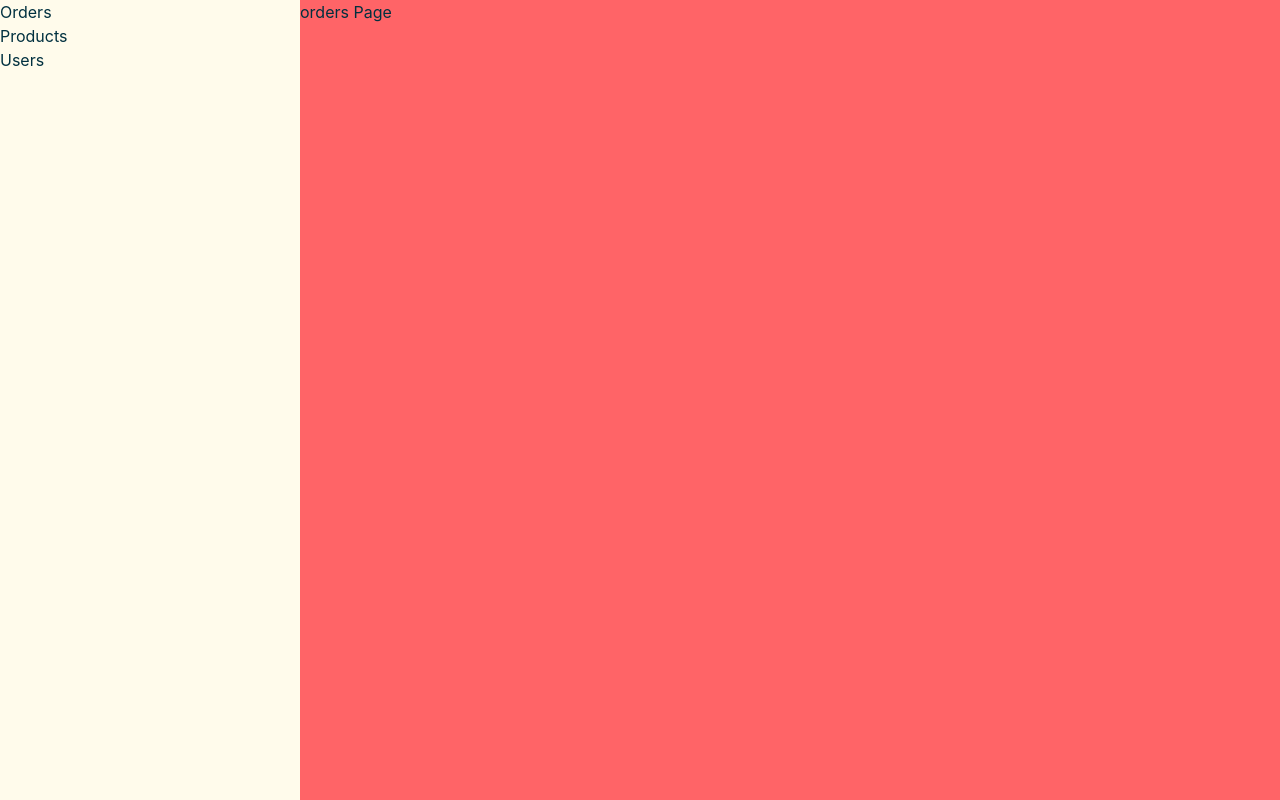
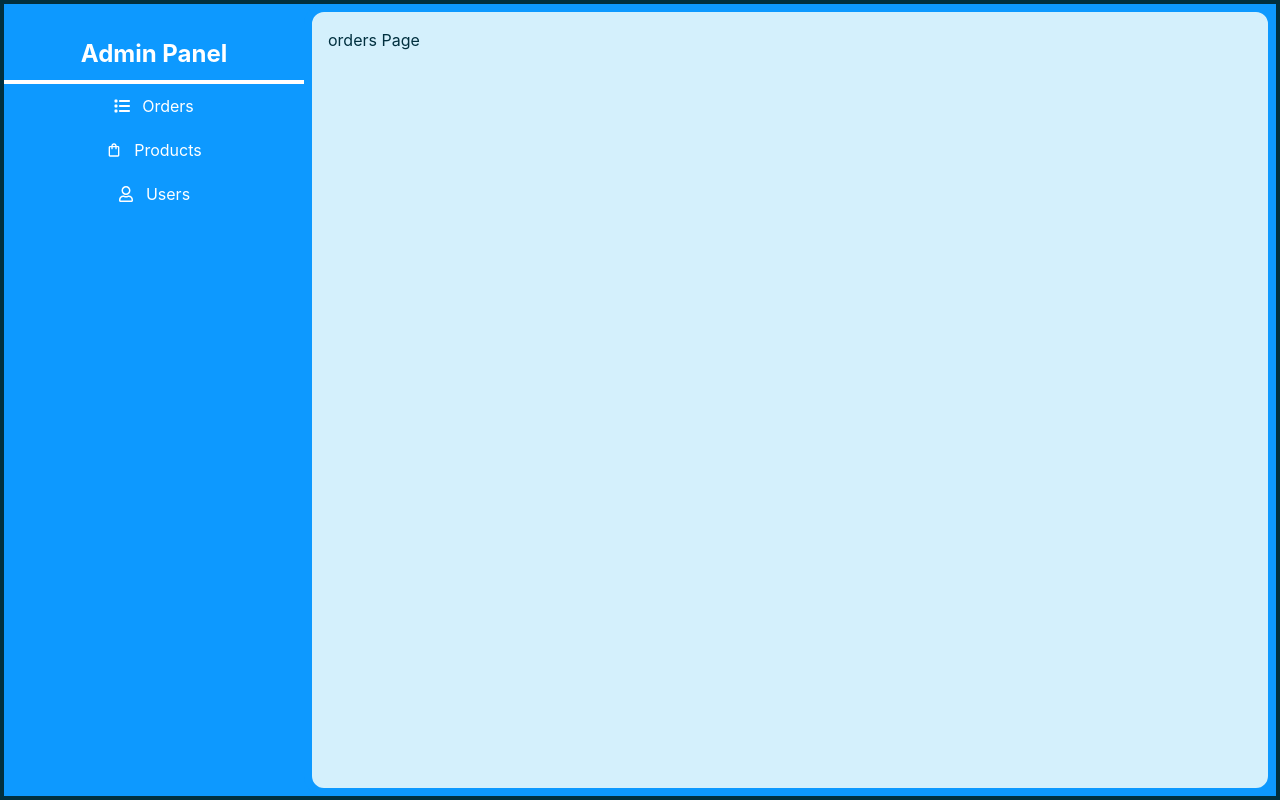
Before and after one commit to Ravindu-shehan/i-computers-frontend, a React (Vite) app: page /admin in a window 1280 px wide. Built offline with nearby package versions, Linux system fonts and the light colour scheme.

Commit message:
Add react-icons dependency and enhance AdminPage with icons✏️

```diff
--- a/package.json
+++ b/package.json
@@ -15,6 +15,7 @@
     "react": "^19.2.8",
     "react-dom": "^19.2.8",
     "react-hot-toast": "^2.6.0",
+    "react-icons": "^5.7.0",
     "react-router-dom": "^7.18.2",
     "tailwindcss": "^4.3.3"
   },
--- a/src/pages/admin.jsx
+++ b/src/pages/admin.jsx
@@ -1,22 +1,28 @@
 import { Route, Routes, Link  } from "react-router-dom";
-
+import { FaList } from "react-icons/fa6";
+import { MdOutlineShoppingBag } from "react-icons/md";
+import { FaRegUser } from "react-icons/fa";
+import AdminProductsPage from "./admin/adminProductsPage";
 
 export default function AdminPage(){
     return(
-        <div className="w-[100%-300px] h-full bg-red-400 flex">
+        <div className="w-full h-full border-4 flex bg-accent">
 
-            <div className="w-75 h-full flex bg-amber-50 flex-col ">
-                <Link to="/admin/">Orders</Link>
-                <Link to="/admin/products">Products</Link>
-                <Link to="/admin/users">Users</Link>
+            <div className="w-75 h-full flex bg-accent flex-col text-white">
+                <h1 className="text-center text-2xl font-bold p-[10px] border-b-4 mt-6 border-white">Admin Panel</h1>
+                <Link className="flex w-full  p-[10px] gap-3 justify-center items-center hover:bg-amber-50 hover:text-accent " to="/admin/"><FaList />Orders</Link>
+                <Link className="flex w-full  p-[10px] gap-3 justify-center items-center hover:bg-amber-50 hover:text-accent" to="/admin/products"><MdOutlineShoppingBag />Products</Link>
+                <Link className="flex w-full  p-[10px] gap-3 justify-center items-center hover:bg-amber-50 hover:text-accent" to="/admin/users"><FaRegUser />Users</Link>
 
 
             </div>
+            <div className=" w-[calc(100%-300px)] h-full border-8 p-4 border-accent rounded-[20px] bg-primary">
             <Routes>
                 <Route path="/" element={<h1>orders Page</h1>}/>
-                <Route path="/products" element={<h1>Products Page</h1>}/>
+                <Route path="/products" element={<AdminProductsPage />} />
                 <Route path="/users" element={<h1>Users Page</h1>}/>
             </Routes>
+            </div>
 
         </div>
     )
--- /dev/null
+++ b/src/pages/admin/adminProductsPage.jsx
@@ -0,0 +1,15 @@
+import { FaPlus } from "react-icons/fa";
+
+export default function AdminProductsPage(){
+    return(
+        <div className="w-full h-full overflow-y-scroll ">
+            <h1 className="text-center text-2xl font-bold p-[10px] border-b-4 border-white">Products Management</h1>
+            <button className="flex items-center gap-2 bg-amber-500 text-white p-2 mt-20 rounded-md hover:bg-amber-600 fixed bottom-10 right-15">
+                <FaPlus /> Add Product
+            </button>
+            <button>
+
+            </button>
+        </div>
+    )
+}
--- a/src/pages/login.jsx
+++ b/src/pages/login.jsx
@@ -39,6 +39,11 @@ export default function LoginPage(){
                 }
             )
             console.log(response)
+            toast.success("Login successful")
+            localStorage.setItem("token", response.data.token)
+
+
+
             if(response.data.role == "admin"){
                 //we should redirect to admin dashboard
                 navigate("/admin/")
@@ -46,7 +51,7 @@ export default function LoginPage(){
                 //redirect to user dashboard
                 navigate("/")
             }
-            toast.success("Login successful")
+
 
         }catch(error){
             console.log(error)
```
Also changed, not shown: 1 other file (tests, documents, lock files or other folders).
